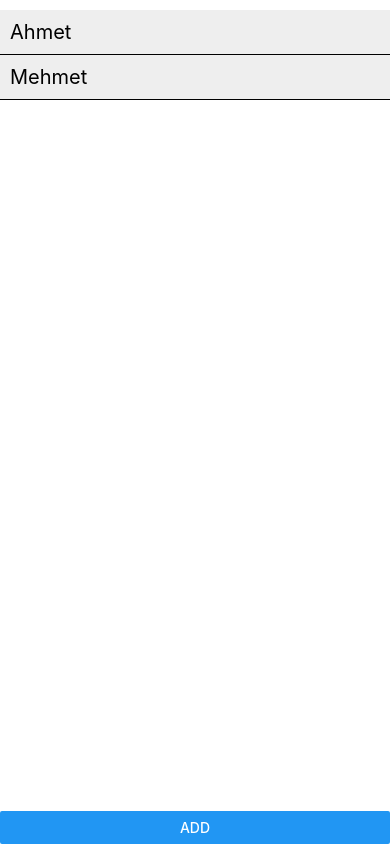
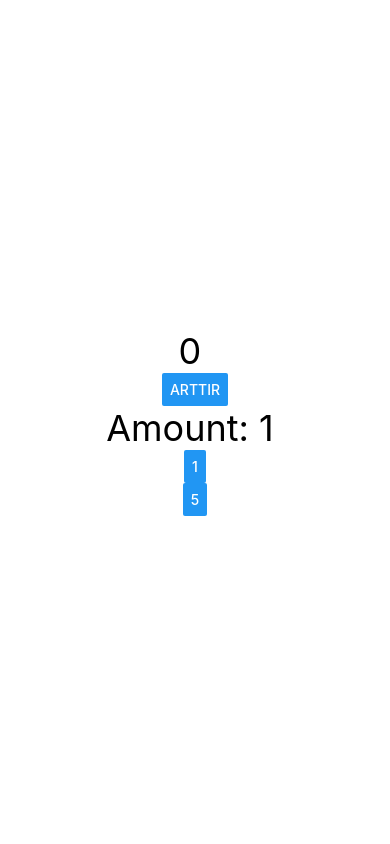
Before and after one commit to actjacob/GlcgYznlrReactNative101, a React Native app: screen / in a window 390 px wide. Built offline with nearby package versions, Linux system fonts and the light colour scheme.

Commit message:
useEffect used

```diff
--- a/App.js
+++ b/App.js
@@ -1,13 +1,11 @@
 import React, { useState } from "react";
 import { StatusBar } from "expo-status-bar";
 import { Button, SafeAreaView, StyleSheet, Text, View } from "react-native";
-import WhatState from "./src/screens/What_is_state/WhatState";
-import ArrayState from "./src/screens/ArrayState/ArrayState";
-
+import Counter from "./src/components/Counter";
 const App = () => {
   return (
     <SafeAreaView style={styles.container}>
-      <ArrayState />
+      <Counter />
     </SafeAreaView>
   );
 };
@@ -17,5 +15,7 @@ export default App;
 const styles = StyleSheet.create({
   container: {
     flex: 1,
+    justifyContent: "center",
+    alignItems: "center",
   },
 });
--- /dev/null
+++ b/src/components/Counter.js
@@ -0,0 +1,45 @@
+import { View, Text, Button, StyleSheet } from "react-native";
+import React, { useState, useEffect } from "react";
+
+const Counter = () => {
+  const [count, setCount] = useState(0);
+  const [amount, setAmaount] = useState(1);
+
+  useEffect(() => {
+    console.log("Component mount edildi.");
+  }, []);
+
+  useEffect(() => {
+    console.log("Count veya Amount değişti");
+  }, [count, amount]);
+  //backend endpointinizde bir veri vardır ve bunu alıp ekranda  göstermek istiyorsanız useEffecti kullanabilirsiniz
+
+  // useEffect(() => {
+  //   console.log("amount state değişti");
+  // }, [amount]);
+
+  return (
+    <View style={styles.container}>
+      <Text style={styles.text}>{count} </Text>
+      <Button title="Arttır" onPress={() => setCount(count + amount)} />
+      {/* <Button title="Eksilt" onPress={() => setCount(count - 1)} /> */}
+      <Text style={styles.text}>Amount: {amount} </Text>
+      <Button title="1" onPress={() => setAmaount(1)} />
+      <Button title="5" onPress={() => setAmaount(5)} />
+    </View>
+  );
+};
+
+export default Counter;
+
+const styles = StyleSheet.create({
+  container: {
+    flex: 1,
+    justifyContent: "center",
+    alignItems: "center",
+  },
+  text: {
+    fontSize: 36,
+    //camelCase
+  },
+});
```
Also changed, not shown: src/screens/useEffect/UseEffectScreen.js (added, +24 -0 lines).
